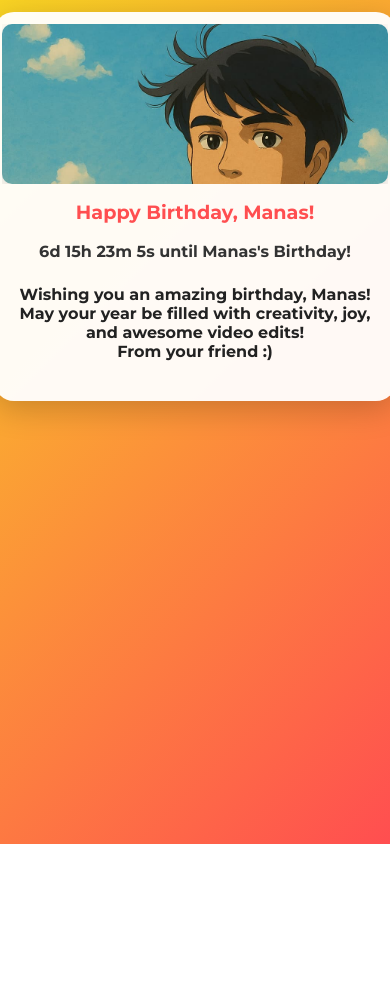
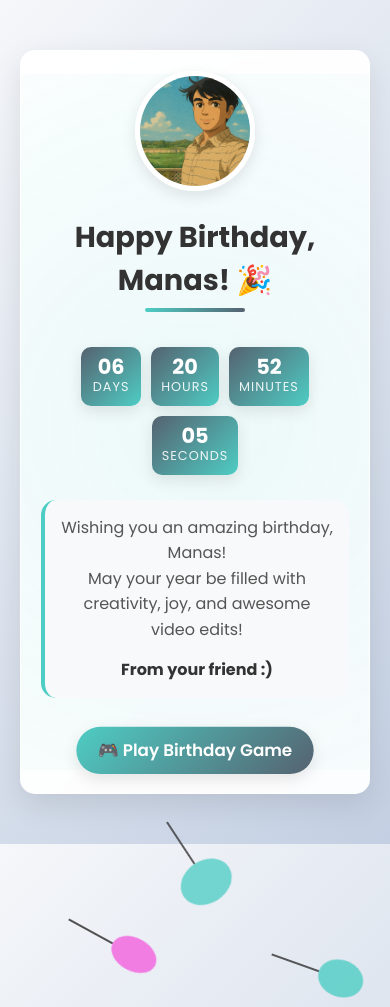
Before and after one commit to deviljitu1/Birthday, a plain HTML site: page index.html in a window 390 px wide. Shown: the top 1007 px of the page. Before the commit the page ends 844 px from the top, so only its background shows below. Drawn offline with Linux system fonts and the light colour scheme.

Commit message:
Update index.html

```diff
--- a/index.html
+++ b/index.html
@@ -4,151 +4,273 @@
     <meta charset="UTF-8">
     <meta name="viewport" content="width=device-width, initial-scale=1.0">
     <title>Happy Birthday Manas!</title>
-    <link href="https://fonts.googleapis.com/css2?family=Montserrat:wght@700&display=swap" rel="stylesheet">
     <style>
-        body {
-            font-family: 'Montserrat', Arial, sans-serif;
-            background: linear-gradient(135deg, #f9d423 0%, #ff4e50 100%);
-            color: #222;
+        @import url('https://fonts.googleapis.com/css2?family=Pacifico&family=Poppins:wght@300;400;600;700&display=swap');
+
+        * {
             margin: 0;
             padding: 0;
+            box-sizing: border-box;
+        }
+
+        body {
+            background: linear-gradient(135deg, #f5f7fa 0%, #c3cfe2 100%);
             min-height: 100vh;
             display: flex;
-            flex-direction: column;
+            justify-content: center;
             align-items: center;
-            justify-content: flex-start;
+            font-family: 'Poppins', sans-serif;
+            overflow-x: hidden;
+            position: relative;
+            padding: 20px;
         }
+
         .container {
-            background: rgba(255,255,255,0.95);
+            background-color: rgba(255, 255, 255, 0.95);
             border-radius: 20px;
-            box-shadow: 0 8px 32px rgba(0,0,0,0.2);
-            margin-top: 40px;
-            padding: 32px 24px 24px 24px;
-            max-width: 400px;
+            box-shadow: 0 10px 30px rgba(0, 0, 0, 0.1);
+            padding: 30px;
+            max-width: 800px;
             width: 100%;
             text-align: center;
+            position: relative;
+            z-index: 10;
+            backdrop-filter: blur(5px);
+            border: 1px solid rgba(255, 255, 255, 0.3);
+            overflow: hidden;
         }
+
+        .container::before {
+            content: '';
+            position: absolute;
+            top: -50%;
+            left: -50%;
+            width: 200%;
+            height: 200%;
+            background: radial-gradient(circle, rgba(78,205,196,0.1) 0%, rgba(255,255,255,0) 70%);
+            z-index: -1;
+            animation: rotate 20s linear infinite;
+        }
+
+        @keyframes rotate {
+            0% { transform: rotate(0deg); }
+            100% { transform: rotate(360deg); }
+        }
+
+        h1 {
+            color: #333;
+            font-size: 2.5rem;
+            margin-bottom: 20px;
+            font-weight: 700;
+            position: relative;
+            display: inline-block;
+        }
+
+        h1::after {
+            content: '';
+            position: absolute;
+            bottom: -10px;
+            left: 50%;
+            transform: translateX(-50%);
+            width: 100px;
+            height: 4px;
+            background: linear-gradient(90deg, #4ecdc4, #556270);
+            border-radius: 2px;
+        }
+
         .photo-crop {
-            width: 100%;
-            max-width: 100%;
-            height: 320px;
+            width: 180px;
+            height: 180px;
+            border-radius: 50%;
+            margin: 0 auto 25px;
+            border: 5px solid white;
+            box-shadow: 0 5px 15px rgba(0, 0, 0, 0.1);
             overflow: hidden;
-            display: flex;
-            align-items: center;
-            justify-content: center;
-            margin-bottom: 16px;
+            position: relative;
         }
+
         .photo {
             width: 100%;
             height: 100%;
             object-fit: cover;
-            object-position: center 20%;
-            border-radius: 16px;
-            box-shadow: 0 4px 16px rgba(0,0,0,0.15);
-            margin-bottom: 0;
+            transition: transform 0.3s ease;
         }
-        h1 {
-            font-size: 2.2rem;
-            margin: 0 0 10px 0;
-            color: #ff4e50;
+
+        .photo-crop:hover .photo {
+            transform: scale(1.05);
         }
+
         .countdown {
-            font-size: 1.3rem;
-            margin: 18px 0 24px 0;
+            display: flex;
+            justify-content: center;
+            gap: 15px;
+            margin: 25px 0;
+            flex-wrap: wrap;
+        }
+
+        .countdown-item {
+            background: linear-gradient(135deg, #556270 0%, #4ecdc4 100%);
+            color: white;
+            padding: 15px;
+            border-radius: 10px;
+            min-width: 80px;
+            box-shadow: 0 5px 15px rgba(0, 0, 0, 0.1);
+        }
+
+        .countdown-number {
+            font-size: 2rem;
+            font-weight: 700;
+            line-height: 1;
+        }
+
+        .countdown-label {
+            font-size: 0.8rem;
+            opacity: 0.9;
+            text-transform: uppercase;
+            letter-spacing: 1px;
+        }
+
+        .message {
+            background-color: #f8f9fa;
+            border-radius: 15px;
+            padding: 20px;
+            margin: 25px 0;
+            font-size: 1.1rem;
+            line-height: 1.6;
+            color: #555;
+            border-left: 4px solid #4ecdc4;
+        }
+
+        .message b {
             color: #333;
+            display: block;
+            margin-top: 15px;
         }
-        .message {
-            font-size: 1.1rem;
-            margin-bottom: 24px;
+
+        #play-game-link {
+            margin-top: 30px;
+            animation: pulse 2s infinite;
         }
-        .game-section {
-            margin-top: 24px;
+
+        @keyframes pulse {
+            0% { transform: scale(1); }
+            50% { transform: scale(1.05); }
+            100% { transform: scale(1); }
         }
-        .archery-target {
-            position: relative;
-            margin: 0 auto 16px auto;
-            width: 300px;
-            height: 300px;
-            overflow: visible;
-        }
-        .confetti {
-            position: fixed;
-            top: 0; left: 0; width: 100vw; height: 100vh;
-            pointer-events: none;
-            z-index: 999;
-        }
-        .balloon-bg {
-            position: fixed;
-            top: 0; left: 0; width: 100vw; height: 100vh;
-            pointer-events: none;
-            z-index: 998;
-            overflow: hidden;
-        }
-        .balloon {
-            position: absolute;
-            bottom: -120px;
-            width: 60px;
-            height: 80px;
-            background: radial-gradient(circle at 60% 40%, #fff 10%, var(--color) 100%);
-            border-radius: 50% 50% 50% 50% / 60% 60% 40% 40%;
-            box-shadow: 0 8px 16px rgba(0,0,0,0.08);
-            animation: floatBalloon 8s linear infinite;
-        }
-        .balloon:after {
-            content: '';
-            position: absolute;
-            left: 50%;
-            bottom: -30px;
-            width: 2px;
-            height: 30px;
-            background: #aaa;
-            transform: translateX(-50%);
-        }
-        @keyframes floatBalloon {
-            0% { transform: translateY(0) scale(1); opacity: 1; }
-            80% { opacity: 1; }
-            100% { transform: translateY(-110vh) scale(1.05); opacity: 0; }
-        }
-        #play-game-link {
-            margin-top: 24px;
-        }
-        #play-game-link a {
+
+        .game-btn {
             display: inline-block;
             padding: 12px 28px;
             font-size: 1.1rem;
-            border-radius: 10px;
-            background: #4ecdc4;
-            color: #222;
+            border-radius: 50px;
+            background: linear-gradient(135deg, #4ecdc4 0%, #556270 100%);
+            color: white;
             text-decoration: none;
-            font-weight: bold;
-            margin-bottom: 8px;
+            font-weight: 600;
+            box-shadow: 0 5px 15px rgba(0, 0, 0, 0.1);
+            transition: all 0.3s ease;
+            border: none;
+            cursor: pointer;
         }
-        @media (max-width: 600px) {
+
+        .game-btn:hover {
+            transform: translateY(-3px);
+            box-shadow: 0 8px 20px rgba(0, 0, 0, 0.15);
+        }
+
+        .balloon {
+            position: absolute;
+            width: 40px;
+            height: 50px;
+            background-color: rgba(255, 0, 0, 0.7);
+            border-radius: 50%;
+            z-index: 1;
+            animation: float 15s linear infinite;
+        }
+
+        .balloon::before {
+            content: '';
+            position: absolute;
+            width: 2px;
+            height: 50px;
+            background-color: #333;
+            bottom: -50px;
+            left: 50%;
+            transform: translateX(-50%);
+        }
+
+        @keyframes float {
+            0% { transform: translateY(100vh) rotate(0deg); }
+            100% { transform: translateY(-100px) rotate(360deg); }
+        }
+
+        .confetti {
+            position: fixed;
+            top: 0;
+            left: 0;
+            width: 100%;
+            height: 100%;
+            pointer-events: none;
+            z-index: 100;
+        }
+
+        /* Responsive adjustments */
+        @media (max-width: 768px) {
             .container {
-                padding: 12px 2vw 16px 2vw;
-                margin-top: 12px;
-                max-width: 99vw;
+                padding: 20px;
+                border-radius: 15px;
             }
+
+            h1 {
+                font-size: 2rem;
+            }
+
             .photo-crop {
-                height: 160px;
+                width: 150px;
+                height: 150px;
             }
-            .photo {
-                border-radius: 10px;
+
+            .countdown-item {
+                min-width: 70px;
+                padding: 10px;
             }
-            h1 {
-                font-size: 1.2rem;
+
+            .countdown-number {
+                font-size: 1.5rem;
             }
-            .countdown, .message {
+
+            .message {
+                font-size: 1rem;
+                padding: 15px;
+            }
+
+            .game-btn {
+                padding: 10px 20px;
                 font-size: 1rem;
             }
-            .archery-target {
-                width: 180px;
-                height: 180px;
         }
-            #play-game-link a {
-                font-size: 1rem;
-                padding: 10px 16px;
-                border-radius: 8px;
+
+        @media (max-width: 480px) {
+            h1 {
+                font-size: 1.8rem;
+            }
+
+            .photo-crop {
+                width: 120px;
+                height: 120px;
+            }
+
+            .countdown {
+                gap: 10px;
+            }
+
+            .countdown-item {
+                min-width: 60px;
+                font-size: 0.9rem;
+            }
+
+            .countdown-number {
+                font-size: 1.3rem;
             }
         }
     </style>
@@ -158,177 +280,169 @@
         <div class="photo-crop" id="photo-crop">
             <img src="WhatsApp Image 2025-07-02 at 17.18.20_8cc0655c.jpg" alt="Manas's Photo" class="photo">
         </div>
-        <h1>Happy Birthday, Manas!</h1>
-        <div class="countdown" id="countdown"></div>
+        <h1>Happy Birthday, Manas! 🎉</h1>
+        <div class="countdown" id="countdown">
+            <div class="countdown-item">
+                <div class="countdown-number" id="days">00</div>
+                <div class="countdown-label">Days</div>
+            </div>
+            <div class="countdown-item">
+                <div class="countdown-number" id="hours">00</div>
+                <div class="countdown-label">Hours</div>
+            </div>
+            <div class="countdown-item">
+                <div class="countdown-number" id="minutes">00</div>
+                <div class="countdown-label">Minutes</div>
+            </div>
+            <div class="countdown-item">
+                <div class="countdown-number" id="seconds">00</div>
+                <div class="countdown-label">Seconds</div>
+            </div>
+        </div>
         <div class="message">
             Wishing you an amazing birthday, Manas!<br>
             May your year be filled with creativity, joy, and awesome video edits!<br>
             <b>From your friend :)</b>
         </div>
-        <div class="game-section" id="game-section">
-            </div>
-<div id="play-game-link" style="margin-top: 24px; display: none;">
-            <a href="game2.html" target="_blank" style="display:inline-block;padding:12px 28px;font-size:1.1rem;border-radius:10px;background:#4ecdc4;color:#222;text-decoration:none;font-weight:bold;">🕹️ Play game till birthday comes</a>
+        <div id="play-game-link">
+            <a href="game2.html" class="game-btn">🎮 Play Birthday Game</a>
         </div>
     </div>
-    <div class="balloon-bg" id="balloon-bg" style="display:none;"></div>
+
     <canvas class="confetti" id="confetti-canvas"></canvas>
     <audio id="birthday-audio" src="Birthday Song.mp3" preload="auto"></audio>
+
     <script>
-    // Countdown Timer
-    const countdownEl = document.getElementById('countdown');
-    // 2025-07-14 00:01:00 IST is 2025-07-13 18:31:00 UTC
-    const birthday = new Date(Date.UTC(2025, 6, 13, 18, 31, 0));
-    let musicStarted = false;
-    let celebrationStarted = false;
-    let celebrationBtn = null;
-    let countdownInterval = setInterval(updateCountdown, 1000);
-    updateCountdown();
-
-    function updateCountdown() {
-        const now = new Date();
-        const diff = birthday - now;
-        const secondsLeft = Math.ceil(diff / 1000);
-        if (secondsLeft === 3 && !musicStarted && !celebrationStarted) {
-            showStartCelebrationButton();
-            return;
+        // Create balloons
+        function createBalloons() {
+            const colors = ['#ff6b6b', '#4ecdc4', '#ffbe76', '#576574', '#f368e0'];
+            for (let i = 0; i < 15; i++) {
+                const balloon = document.createElement('div');
+                balloon.className = 'balloon';
+                balloon.style.left = Math.random() * 100 + 'vw';
+                balloon.style.backgroundColor = colors[Math.floor(Math.random() * colors.length)];
+                balloon.style.animationDuration = 10 + Math.random() * 20 + 's';
+                balloon.style.animationDelay = Math.random() * 5 + 's';
+                balloon.style.opacity = 0.7 + Math.random() * 0.3;
+                balloon.style.width = 30 + Math.random() * 30 + 'px';
+                balloon.style.height = 40 + Math.random() * 40 + 'px';
+                document.body.appendChild(balloon);
             }
-        if (diff <= 0) {
-            if (!window._birthdayCelebrated) {
-                window._birthdayCelebrated = true;
-                showBirthdayMessageAndCelebrate();
-            }
-            return;
-        }
-        const days = Math.floor(diff / (1000 * 60 * 60 * 24));
-        const hours = Math.floor((diff / (1000 * 60 * 60)) % 24);
-        const minutes = Math.floor((diff / (1000 * 60)) % 60);
-        const seconds = Math.floor((diff / 1000) % 60);
-        countdownEl.textContent = `${days}d ${hours}h ${minutes}m ${seconds}s until Manas's Birthday!`;
         }
 
-    function showBirthdayMessageAndCelebrate() {
-        document.getElementById('game-section').style.display = 'none';
-        countdownEl.style.fontSize = '';
-        countdownEl.style.color = '';
-        countdownEl.innerHTML = "<b>It's Manas's Birthday! 🎉</b>";
-        launchConfetti();
-        launchBalloons();
-        playBirthdayMusic();
+        // Countdown timer
+        function updateCountdown() {
+            // Set the birthday date (July 2nd)
+            const now = new Date();
+            let birthday = new Date(now.getFullYear(), 6, 14); // Month is 0-indexed (6 = July)
+
+            // If birthday has passed this year, set for next year
+            if (now > birthday) {
+                birthday = new Date(now.getFullYear() + 1, 6, 14);
             }
 
-    // Also play music if page loads after birthday
-    window.addEventListener('DOMContentLoaded', function() {
-        const now = new Date();
-        if (birthday - now <= 0) {
-            countdownEl.innerHTML = "<b>It's Manas's Birthday! 🎉</b>";
-            launchConfetti();
-            launchBalloons();
-            window._birthdayCelebrated = true;
-            playBirthdayMusic();
+            const diff = birthday - now;
+
+            const days = Math.floor(diff / (1000 * 60 * 60 * 24));
+            const hours = Math.floor((diff % (1000 * 60 * 60 * 24)) / (1000 * 60 * 60));
+            const minutes = Math.floor((diff % (1000 * 60 * 60)) / (1000 * 60));
+            const seconds = Math.floor((diff % (1000 * 60)) / 1000);
+
+            document.getElementById('days').textContent = days.toString().padStart(2, '0');
+            document.getElementById('hours').textContent = hours.toString().padStart(2, '0');
+            document.getElementById('minutes').textContent = minutes.toString().padStart(2, '0');
+            document.getElementById('seconds').textContent = seconds.toString().padStart(2, '0');
+
+            // If it's the birthday, show celebration
+            if (days === 0 && hours === 0 && minutes === 0 && seconds === 0) {
+                celebrateBirthday();
+            }
+        }
+
+        // Birthday celebration
+        function celebrateBirthday() {
+            // Show the game link
+            document.getElementById('play-game-link').style.display = 'block';
+
+            // Play audio
+            const audio = document.getElementById('birthday-audio');
+            audio.loop = true;
+            audio.play().catch(e => console.log("Audio play failed:", e));
+
+            // Start confetti
+            startConfetti();
+        }
+
+        // Confetti effect
+        function startConfetti() {
+            const canvas = document.getElementById('confetti-canvas');
+            canvas.width = window.innerWidth;
+            canvas.height = window.innerHeight;
+
+            const ctx = canvas.getContext('2d');
+            const pieces = [];
+            const colors = ['#f44336', '#e91e63', '#9c27b0', '#673ab7', '#3f51b5', '#2196f3', '#03a9f4', '#00bcd4', '#009688', '#4CAF50', '#8BC34A', '#CDDC39', '#FFEB3B', '#FFC107', '#FF9800', '#FF5722'];
+
+            for (let i = 0; i < 150; i++) {
+                pieces.push({
+                    x: Math.random() * canvas.width,
+                    y: Math.random() * canvas.height - canvas.height,
+                    r: Math.random() * 4 + 1,
+                    d: Math.random() * 15 + 10,
+                    color: colors[Math.floor(Math.random() * colors.length)],
+                    tilt: Math.floor(Math.random() * 10) - 10,
+                    tiltAngle: Math.random() * 0.1,
+                    tiltAngleIncrement: Math.random() * 0.07
+                });
+            }
+
+            function draw() {
+                ctx.clearRect(0, 0, canvas.width, canvas.height);
+
+                pieces.forEach(p => {
+                    ctx.beginPath();
+                    ctx.lineWidth = p.r / 2;
+                    ctx.strokeStyle = p.color;
+                    ctx.moveTo(p.x + p.tilt + (p.r / 4), p.y);
+                    ctx.lineTo(p.x + p.tilt, p.y + p.tilt + (p.r / 4));
+                    ctx.stroke();
+
+                    p.tiltAngle += p.tiltAngleIncrement;
+                    p.y += (Math.cos(p.d) + 3 + p.r / 2) / 2;
+                    p.tilt = Math.sin(p.tiltAngle) * 15;
+
+                    if (p.y > canvas.height) {
+                        p.x = Math.random() * canvas.width;
+                        p.y = -10;
                     }
                 });
 
-    function playBirthdayMusic() {
-        const audio = document.getElementById('birthday-audio');
-        audio.currentTime = 9;
-        const playPromise = audio.play();
-        if (playPromise !== undefined) {
-            playPromise.catch(() => {
-                // Autoplay was prevented; user must interact with the page to start music
-                document.body.addEventListener('click', function handler() {
-                    audio.currentTime = 9;
-                    audio.play();
-                    document.body.removeEventListener('click', handler);
-                });
-            });
-        }
+                requestAnimationFrame(draw);
             }
 
-    // Confetti Animation (simple)
-    function launchConfetti() {
+            draw();
+        }
+
+        // Initialize
+        document.addEventListener('DOMContentLoaded', function() {
+            createBalloons();
+            updateCountdown();
+            setInterval(updateCountdown, 1000);
+
+            // Check if it's birthday on load
+            const now = new Date();
+            const birthday = new Date(now.getFullYear(), 6, 2); // July 2nd
+            if (now.getMonth() === birthday.getMonth() && now.getDate() === birthday.getDate()) {
+                celebrateBirthday();
+            }
+        });
+
+        // Make responsive on resize
+        window.addEventListener('resize', function() {
             const canvas = document.getElementById('confetti-canvas');
-        const ctx = canvas.getContext('2d');
+            if (canvas) {
                 canvas.width = window.innerWidth;
                 canvas.height = window.innerHeight;
-        let confetti = [];
-        for (let i = 0; i < 150; i++) {
-            confetti.push({
-                x: Math.random() * canvas.width,
-                y: Math.random() * canvas.height - canvas.height,
-                r: Math.random() * 6 + 4,
-                d: Math.random() * 50 + 50,
-                color: `hsl(${Math.random()*360}, 80%, 60%)`,
-                tilt: Math.random() * 10 - 10
-            });
-        }
-        function draw() {
-            ctx.clearRect(0, 0, canvas.width, canvas.height);
-            confetti.forEach(c => {
-                ctx.beginPath();
-                ctx.arc(c.x, c.y, c.r, 0, 2 * Math.PI);
-                ctx.fillStyle = c.color;
-                ctx.fill();
-            });
-            update();
-        }
-        function update() {
-            confetti.forEach(c => {
-                c.y += Math.cos(c.d) + 2 + c.r/2;
-                c.x += Math.sin(c.d);
-                if (c.y > canvas.height) {
-                    c.y = -10;
-                    c.x = Math.random() * canvas.width;
-                }
-            });
-        }
-        setInterval(draw, 20);
-    }
-
-    // Archery game logic with image target (no controls or score)
-    const archeryTarget = document.getElementById('archery-target');
-    let targetInterval = null;
-    let targetX = 150; // center for 300px
-    let targetSpeed = 2; // px per frame
-    let targetDirection = 1;
-    let targetImg = null;
-
-    function drawTargetBoard() {
-        archeryTarget.innerHTML = '';
-        // Add the image as the target
-        targetImg = document.createElement('img');
-        targetImg.src = 'archeary.png';
-        targetImg.style.position = 'absolute';
-        targetImg.style.left = `${targetX - 150}px`;
-        targetImg.style.top = '0px';
-        targetImg.style.width = '300px';
-        targetImg.style.height = '300px';
-        targetImg.style.zIndex = 1;
-        archeryTarget.appendChild(targetImg);
-    }
-
-    function startArcheryGame() {
-        targetX = 150;
-        targetDirection = 1;
-        drawTargetBoard();
-        moveTarget();
-    }
-
-    function moveTarget() {
-        if (targetInterval) clearInterval(targetInterval);
-        targetInterval = setInterval(() => {
-            targetX += targetSpeed * targetDirection;
-            if (targetX > 250 || targetX < 50) targetDirection *= -1;
-            drawTargetBoard();
-        }, 16);
-    }
-
-    // Only show play game link before birthday
-    window.addEventListener('DOMContentLoaded', function() {
-        const now = new Date();
-        if (birthday - now > 0) {
-            startArcheryGame();
-            document.getElementById('play-game-link').style.display = 'block';
             }
         });
     </script>
```
Lines whose indentation alone changed are shown as unchanged.
